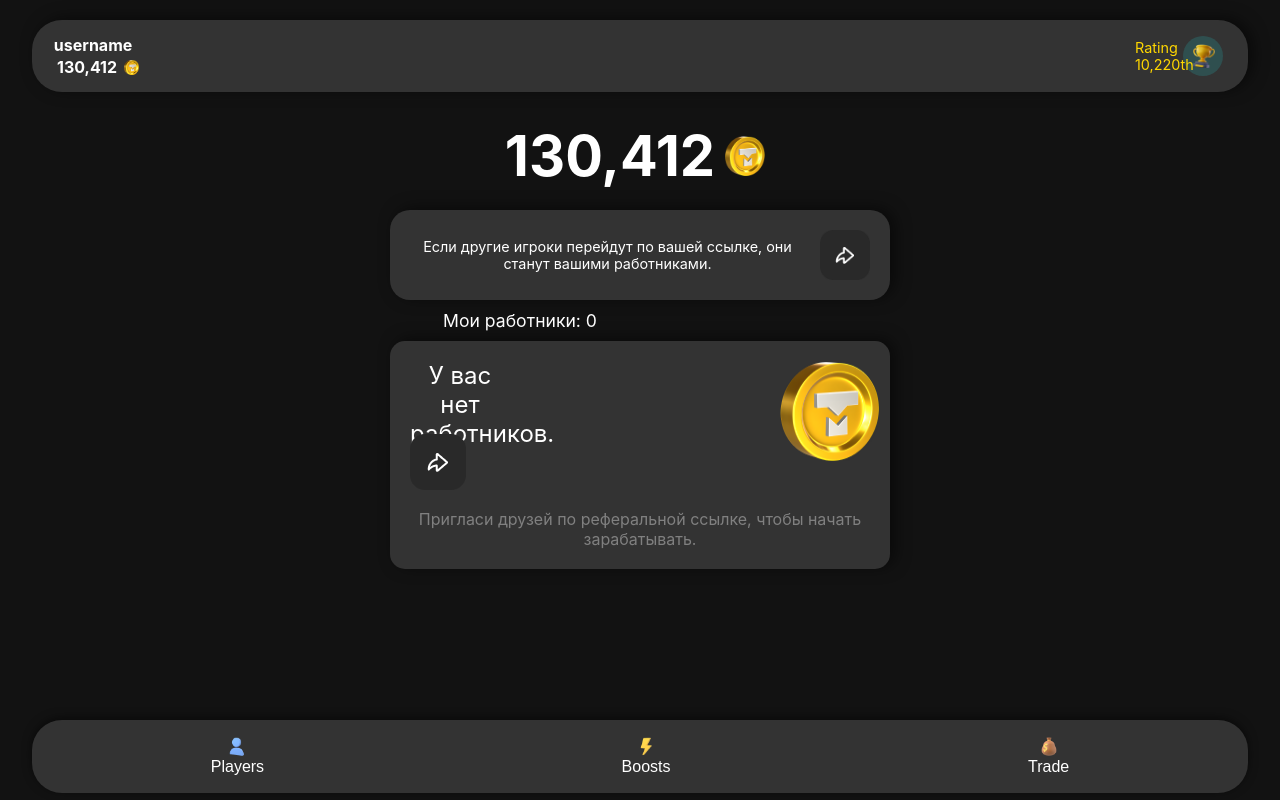
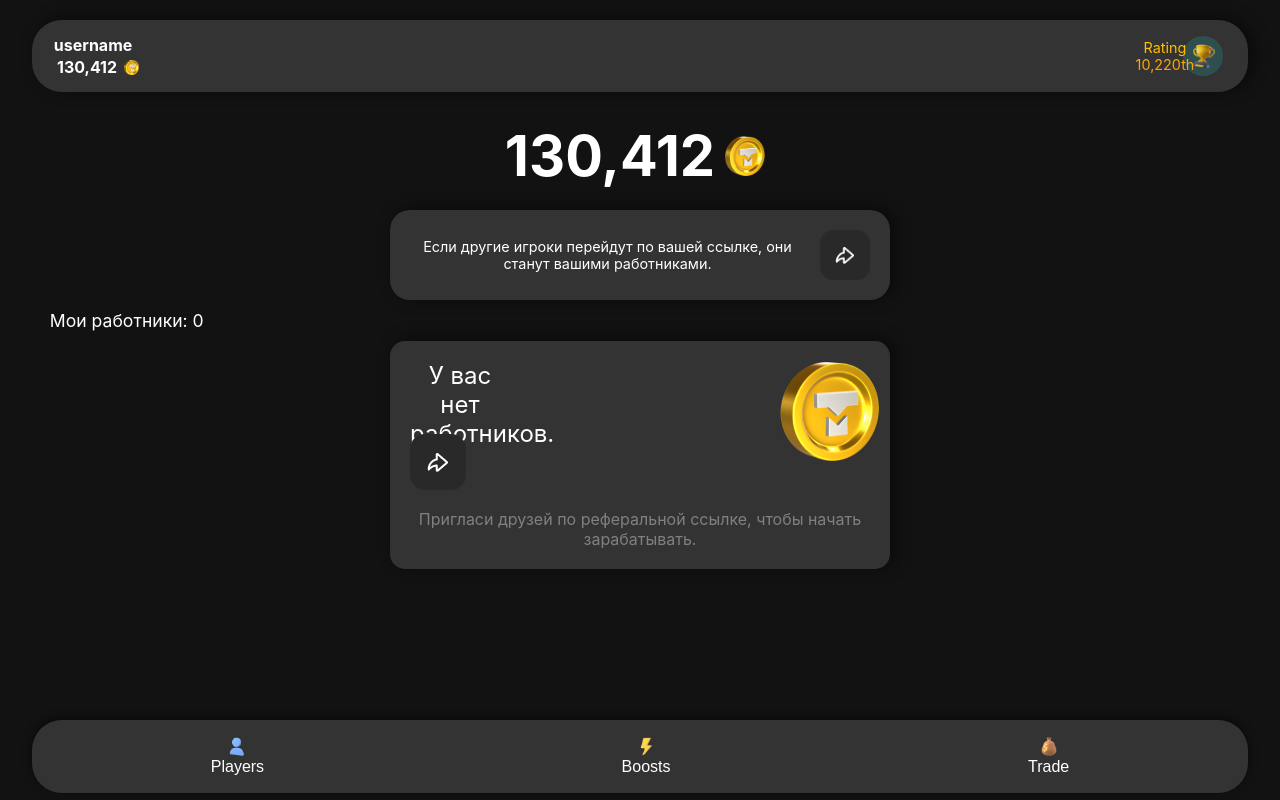
Before and after one commit to artemodkow/tg-webapp-react, a React (Create React App) app: page / in a window 1280 px wide. Built offline with nearby package versions, Linux system fonts and the light colour scheme; a web font is replaced by a local one.

Commit message:
main menu gradient

```diff
--- a/src/components/Players/Players.css
+++ b/src/components/Players/Players.css
@@ -73,11 +73,16 @@
 }
 
 .text-rating {
-    width: 15px;
+    width: 70px;
     position: absolute;
-    right: 130px;
+    right: 80px;
     font-size: 0.9em; /* Устанавливаем размер текста */
-    color: #FFD700; /* Можно изменить цвет текста, если нужно */
+}
+.text-rating-gradient {
+    background: linear-gradient(to bottom, #ffcc00, #ff9900);
+    color: transparent;
+    background-clip: text;
+    -webkit-background-clip: text;
 }
 
 .rating-icon {
@@ -144,12 +149,15 @@
 }
 
 .employees-container {
-    width: 100%;
-    margin: 15px 0;
+    display: flex;
+    justify-content: space-between;
+    margin-left: 10px;
+    margin-top: 15px;
+    margin-bottom: 15px;
+    width: 93%;
 }
 
 .employees-header {
-    margin-right: 240px;
     font-size: 1.1em;
     margin-top: -15px;
     margin-bottom: 15px;
--- a/src/components/Players/Players.js
+++ b/src/components/Players/Players.js
@@ -69,7 +69,11 @@ const Players = () => {
                             </div>
                             {/*рейтинг*/}
                             {/* рейтинг */}
-                            <div className="text-rating">{userData.rating}</div>
+                            <div className="text-rating">
+                                <div className="text-rating-gradient">
+                                    {userData.rating}
+                                </div>
+                            </div>
                             <div className="user-rating" onClick={() => setCurrentPage('rating')}>
 
                                 <img
--- a/src/components/Rating/Rating.css
+++ b/src/components/Rating/Rating.css
@@ -3,6 +3,7 @@
     color: #fff; /* Белый текст */
     min-height: 100vh; /* Минимальная высота, чтобы занять весь экран */
     padding: 20px; /* Отступы для внутреннего содержимого */
+    width: 100%;
 }
 
 .rating-header {
```
